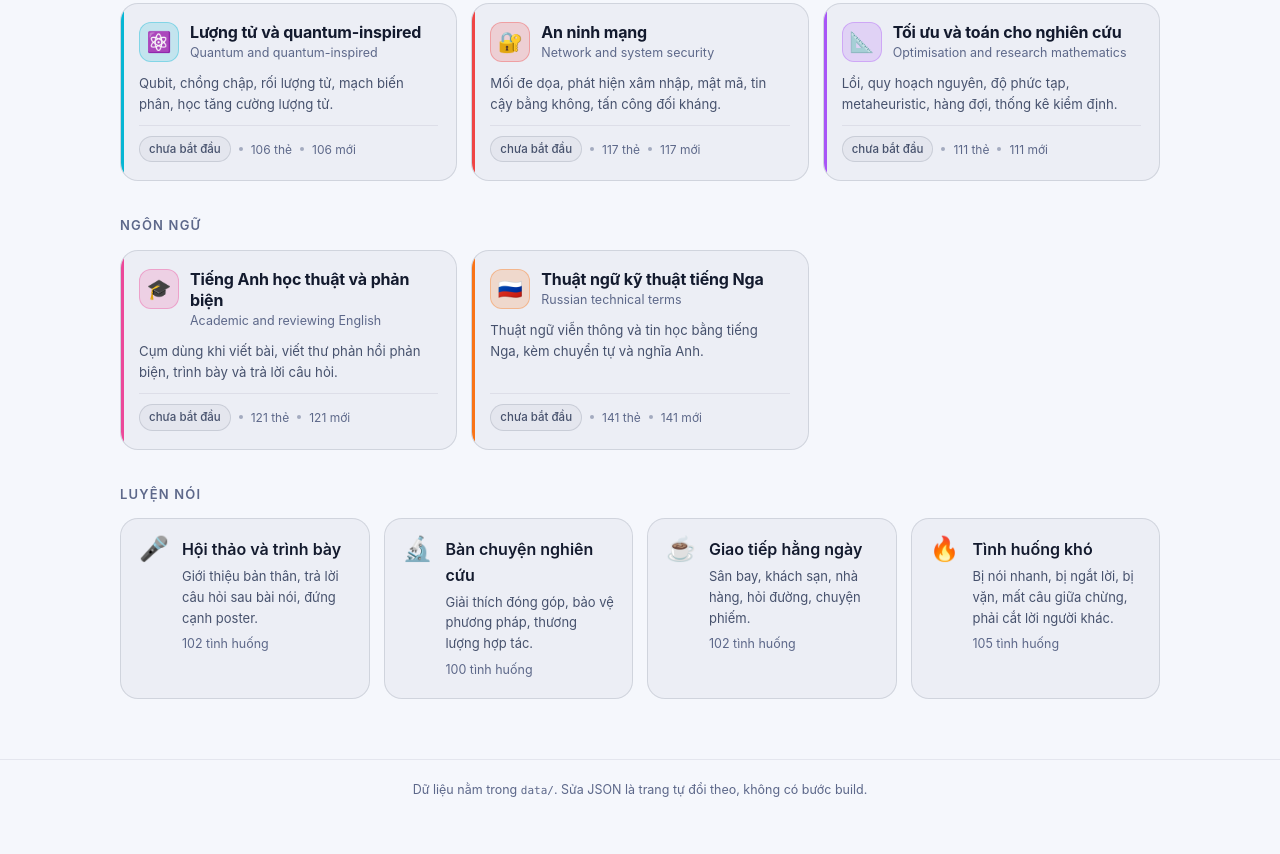
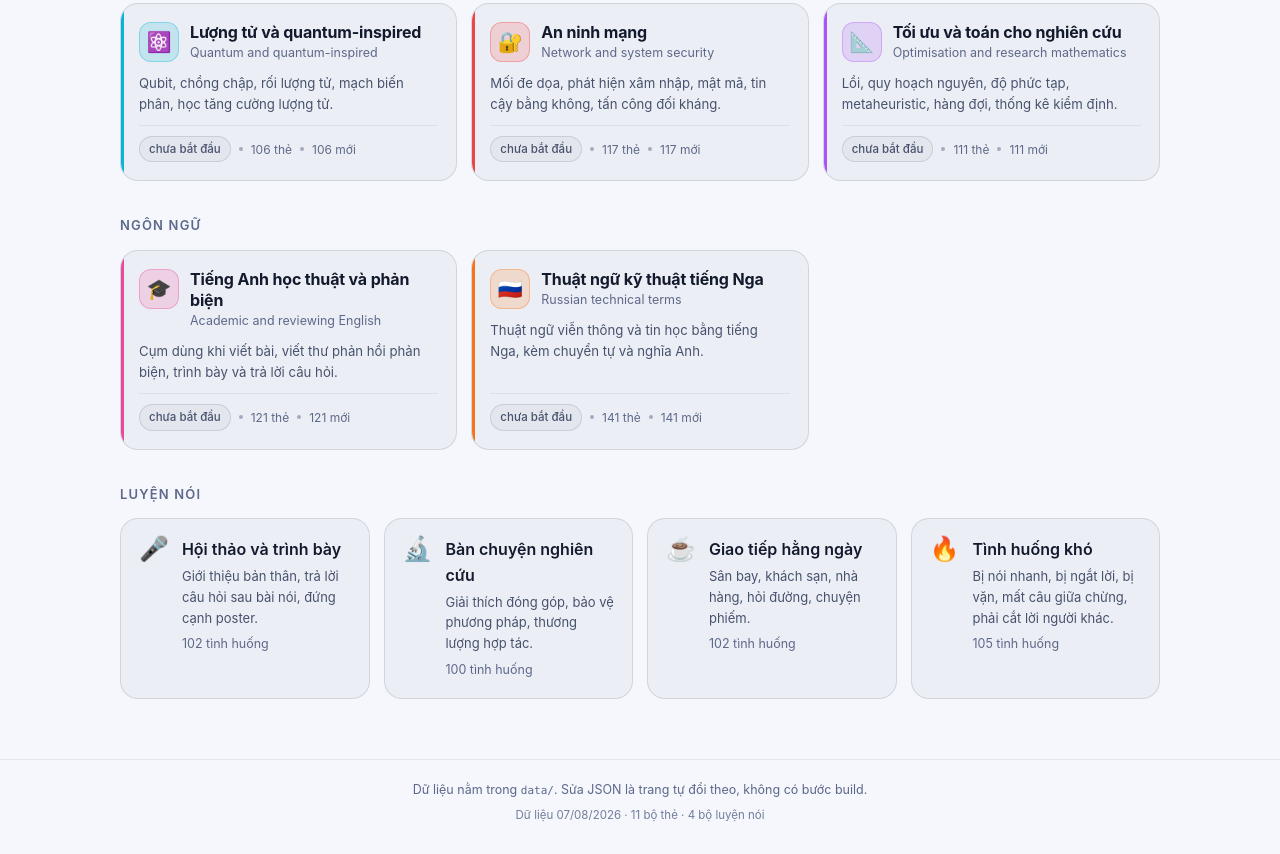
Before and after one commit to haodpsut/improve-my-self, a website with bundled scripts: page index.html in a window 1280 px wide. Shown: the part 820-1674 px from the top of the page. Before the commit the page ends 1650 px from the top, so only its background shows below. Built offline with nearby package versions, Linux system fonts and the light colour scheme.

Commit message:
feat: dấu phiên bản dữ liệu ở chân trang, kèm cổng giữ nó khỏi nói dối
Hôm nay có lúc bản mới đã lên nhưng không có cách nào nhìn ra, phải đi so từng
file trên máy chủ mới biết trình duyệt đang giữ bản cũ.

- Chân trang nay in ngày dữ liệu, số bộ thẻ và số bộ luyện nói, đọc từ manifest.
- Thêm một luật vào tools/qa.mjs: manifest.updated không được cũ hơn ngày mới
  nhất trong bất kỳ file dữ liệu nào. Không có luật này thì dấu phiên bản sẽ
  lặng lẽ nói sai ngày ngay lần đầu quên cập nhật manifest.
- Đã thử ngược: lùi ngày manifest về đầu năm thì cổng chặn đúng.

```diff
--- a/css/app.css
+++ b/css/app.css
@@ -164,6 +164,14 @@ code { font-family: var(--mono); font-size: 0.88em; }
 }
 
 .loading { color: var(--ink-3); padding: 60px 0; text-align: center; }
+
+.footer .ver {
+  display: block;
+  margin-top: 6px;
+  font-size: 11.5px;
+  color: var(--ink-3);
+  opacity: 0.85;
+}
 
 /* Tieu de */
 .page-head { margin-bottom: 26px; }
--- a/index.html
+++ b/index.html
@@ -34,6 +34,7 @@
 
   <footer class="footer">
     <span>Dữ liệu nằm trong <code>data/</code>. Sửa JSON là trang tự đổi theo, không có bước build.</span>
+    <span id="ver" class="ver"></span>
   </footer>
 
   <script type="module" src="js/app.js"></script>
--- a/js/app.js
+++ b/js/app.js
@@ -1,5 +1,6 @@
 // Bo dinh tuyen theo hash. Trang tinh hoan toan, khong build, khong API.
 
+import { getManifest } from './data.js';
 import { getTheme, setTheme } from './store.js';
 import { renderHome } from './views/home.js';
 import { renderDeck } from './views/deck.js';
@@ -79,5 +80,20 @@ async function route() {
   }
 }
 
+/* ---------- Dau phien ban ----------
+   In ngay chan trang de nhin mot cai la biet dang o ban nao. Truoc day khong co
+   cach nao phan biet ban moi voi ban trinh duyet con giu trong bo dem. */
+
+getManifest()
+  .then((m) => {
+    const el = document.getElementById('ver');
+    if (!el || !m.updated) return;
+    const [y, mo, d] = String(m.updated).split('-');
+    const nDeck = (m.decks || []).length;
+    const nSpeak = (m.speaking || []).length;
+    el.textContent = `Dữ liệu ${d}/${mo}/${y} · ${nDeck} bộ thẻ · ${nSpeak} bộ luyện nói`;
+  })
+  .catch(() => { /* chan trang khong quan trong den muc lam hong trang */ });
+
 window.addEventListener('hashchange', route);
 route();
```
Also changed, not shown: tools/qa.mjs (+14 -0 lines).
